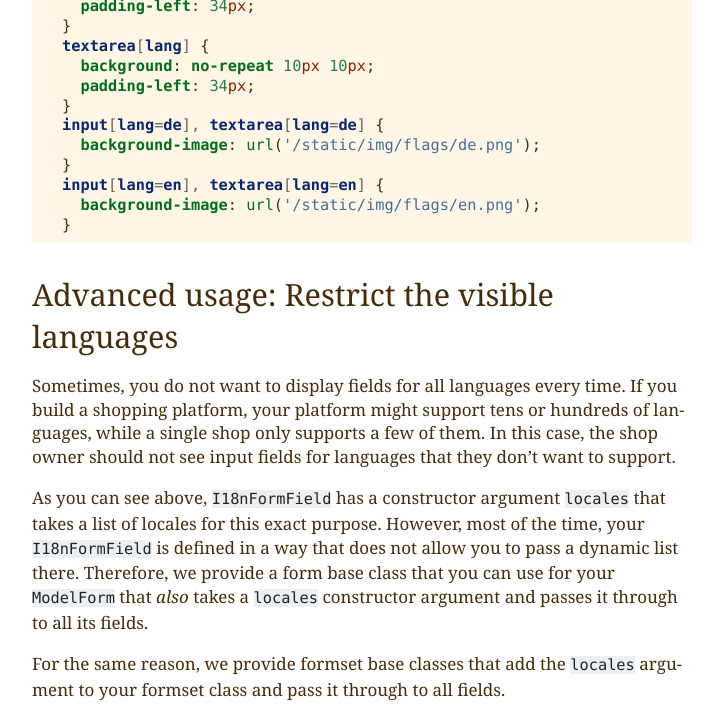
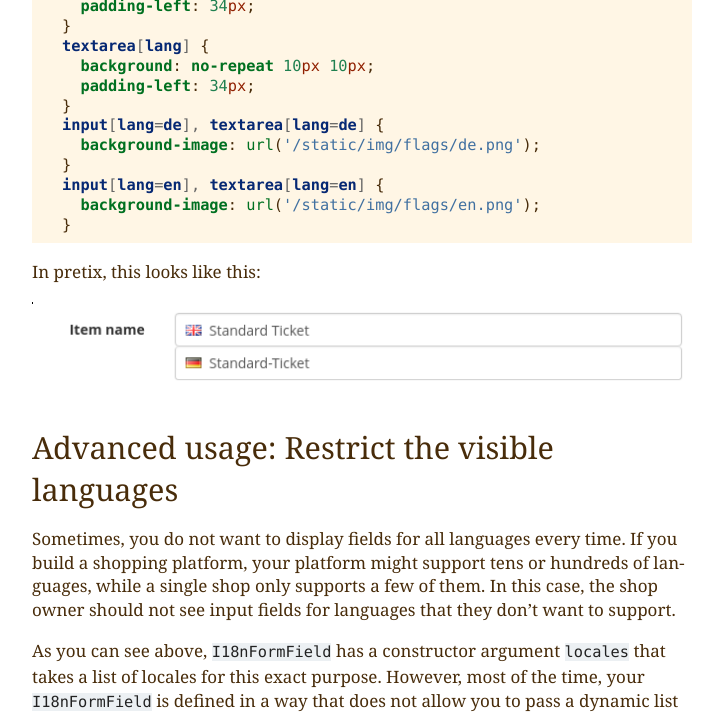
Before and after one commit to raphaelm/django-i18nfield, a Sphinx documentation site: the page built from docs/forms.rst, in a window 1280 px wide and 900 px high, scrolled down 1228 px, cut to the strip 0-714 px from the top of the window. Shown: the whole strip, without its empty margins (388-1111 px from the left). Built offline with Sphinx 7.4.7, drawn with Linux system fonts in a browser that asks for light colours.

Commit message:
Add screenshot

```diff
--- a/docs/forms.rst
+++ b/docs/forms.rst
@@ -60,6 +60,11 @@ the input field:
       background-image: url('/static/img/flags/en.png');
     }
 
+In pretix, this looks like this:
+
+.. image:: images/example.png
+
+
 Advanced usage: Restrict the visible languages
 ----------------------------------------------
 
```
Also changed, not shown: docs/images/example.png (added).
